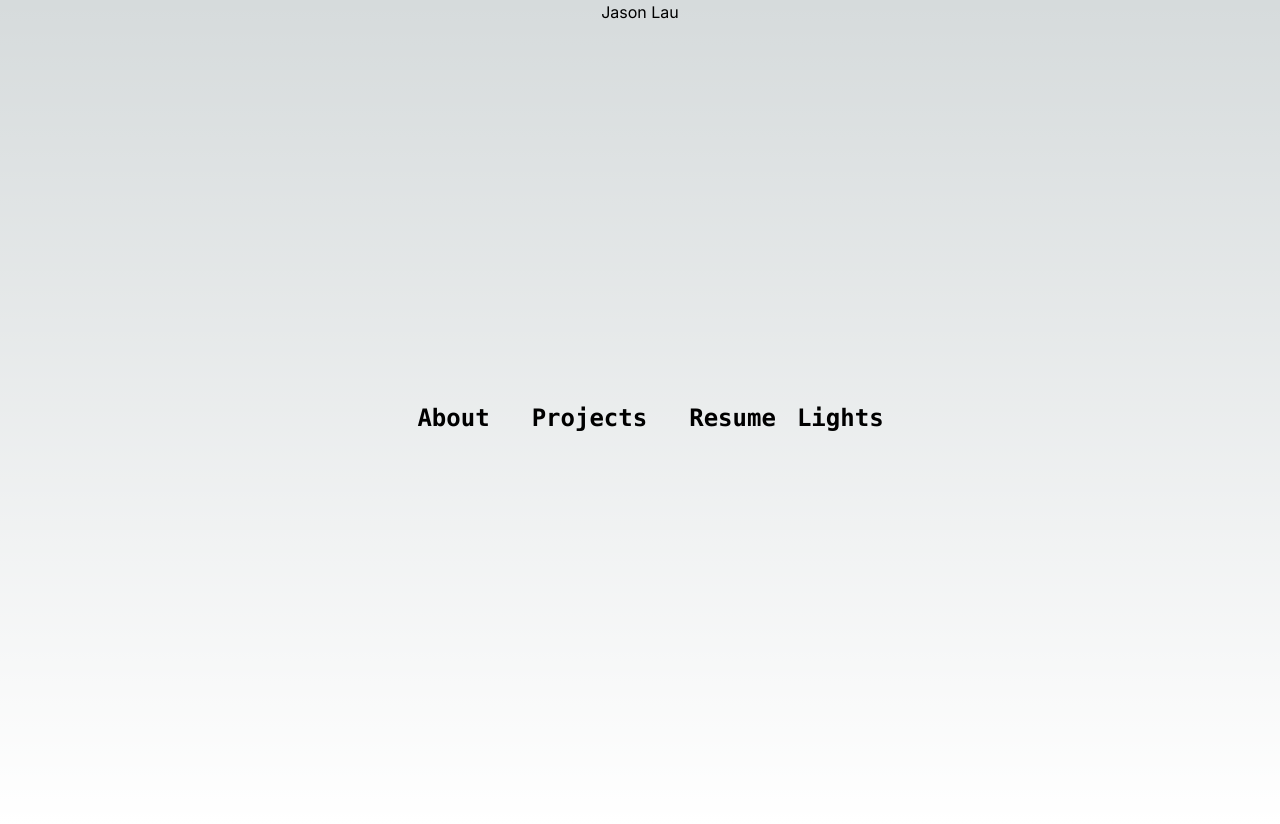
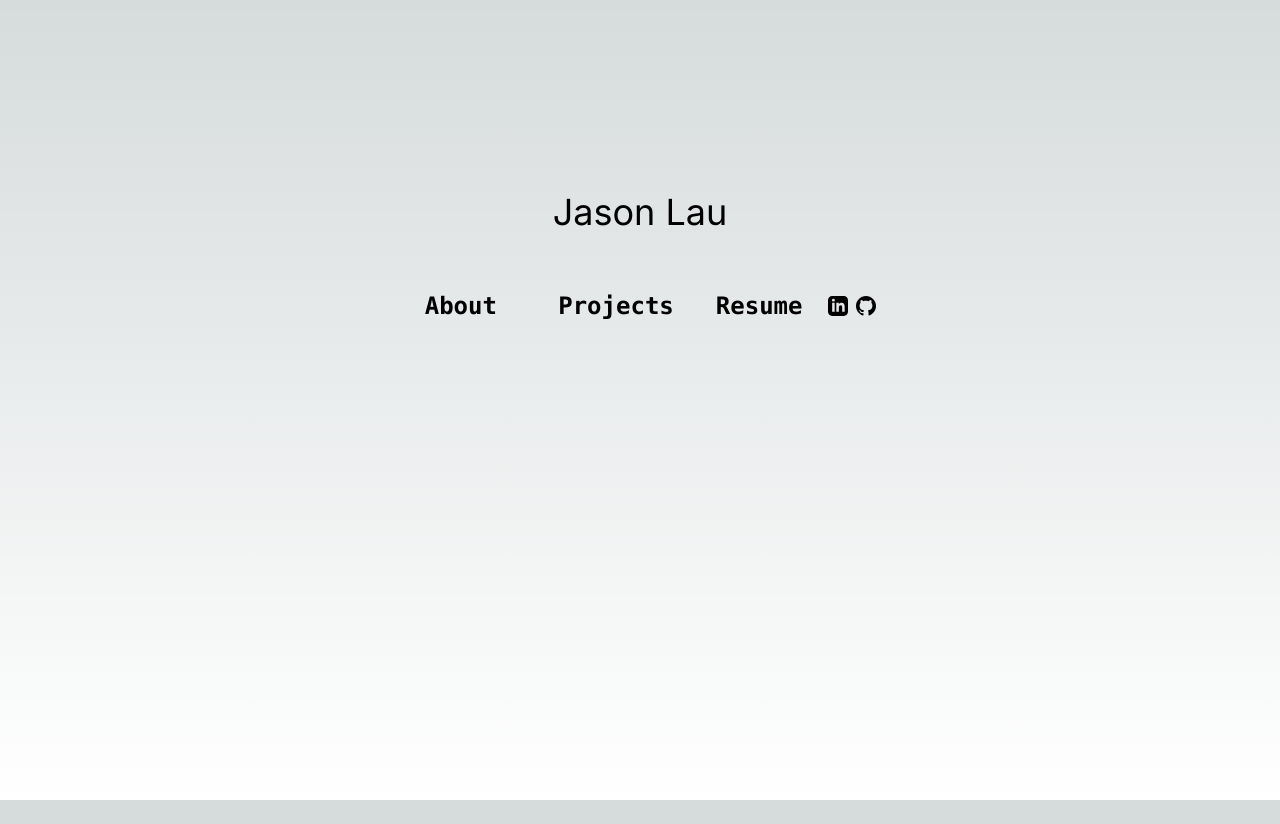
Before and after one commit to jasonwlau/jasonwlau.github.io, a Next.js app: page / in a window 1280 px wide. After the commit the page ends 800 px from the top, so only its background shows below. Built offline with nearby package versions, Linux system fonts and the light colour scheme.

Commit message:
fixed up front page

```diff
--- /dev/null
+++ b/app/components/projects.tsx
@@ -0,0 +1,7 @@
+export default function Projects() {
+  return (
+    <div>
+      :)
+    </div>
+  );
+}
--- a/app/layout.tsx
+++ b/app/layout.tsx
@@ -5,8 +5,8 @@ import { Inter } from 'next/font/google';
 const inter = Inter({ subsets: ['latin'] });
 
 export const metadata: Metadata = {
-  title: 'Create Next App',
-  description: 'Generated by create next app',
+  title: 'Jason Lau',
+  description: 'My personal website :)',
 };
 
 export default function RootLayout({
--- a/app/page.tsx
+++ b/app/page.tsx
@@ -1,14 +1,15 @@
 import React from 'react';
+import Image from 'next/image';
 
 export default function Home() {
   return (
     <main className="flex min-h-screen flex-col items-center">
-      <div className="items-end">
-        <p>
+      <div className="flex flex-row items-center justify-between pt-48">
+        <h1 className="text-4xl">
           Jason Lau
-        </p>
+        </h1>
       </div>
-      <div className="flex min-h-screen flex-row items-center justify-between p-24">
+      <div className="flex flex-row items-center justify-between pt-10">
         <div className="z-10 max-w-5xl w-full items-center justify-between font-mono text-sm lg:flex">
           <a
             href="/about"
@@ -43,11 +44,43 @@ export default function Home() {
             </h2>
           </a>
         </div>
-        <div className="z-10 max-w-5xl w-full items-center justify-between font-mono text-sm lg:flex">
-          <h2 className="mb-3 text-2xl font-semibold">
-            Lights
-          </h2>
+        <div className="pb-3 pr-2">
+          <a
+            href="https://linkedin.com"
+            className="group px-5 py-4 "
+          >
+            <Image
+              src="/assets/linkedin.svg"
+              alt="LinkedIn Logo"
+              width={32}
+              height={32}
+              className="dark:invert"
+              priority
+            />
+          </a>
         </div>
+        <div className="pb-3">
+          <a
+            href="https://github.com"
+            className="group px-5 py-4 "
+          >
+            <Image
+              src="/assets/github.svg"
+              alt="GitHub Logo"
+              width={32}
+              height={32}
+              className="dark:invert"
+              priority
+            />
+          </a>
+        </div>
+        {/*
+          <div className="z-10 w-full items-center justify-between font-mono text-sm lg:flex">
+            <h2 className="mb-3 text-2xl font-semibold">
+              Lights
+            </h2>
+          </div>
+        */}
       </div>
     </main>
   );
--- a/app/projects/page.tsx
+++ b/app/projects/page.tsx
@@ -1,5 +1,5 @@
-import About from '../components/about';
+import Projects from '../components/projects';
 
 export default function ProjectsPage() {
-  return <About />;
+  return <Projects />;
 }
```
Also changed, not shown: public/assets/github.svg (added), public/assets/linkedin.svg (added).
